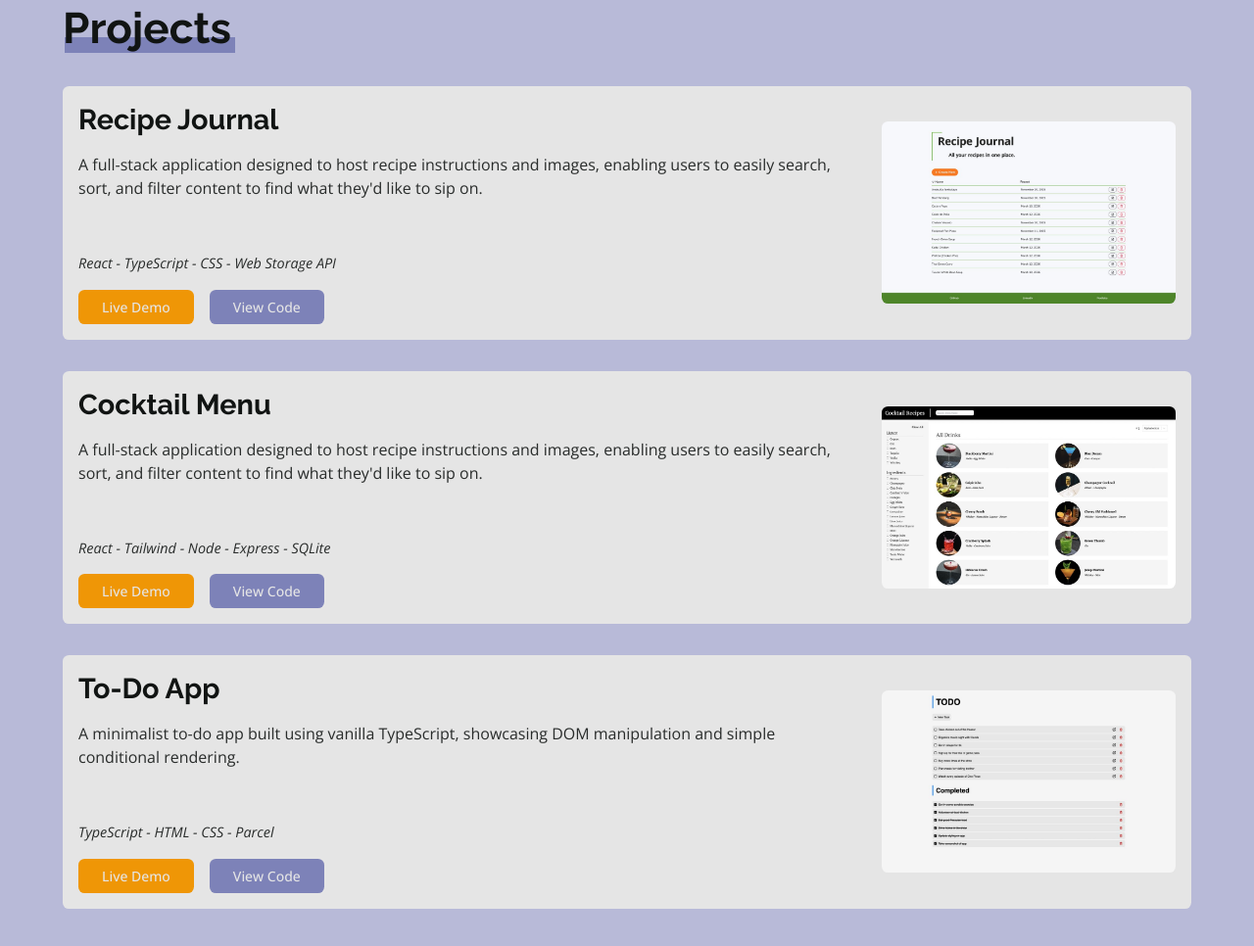
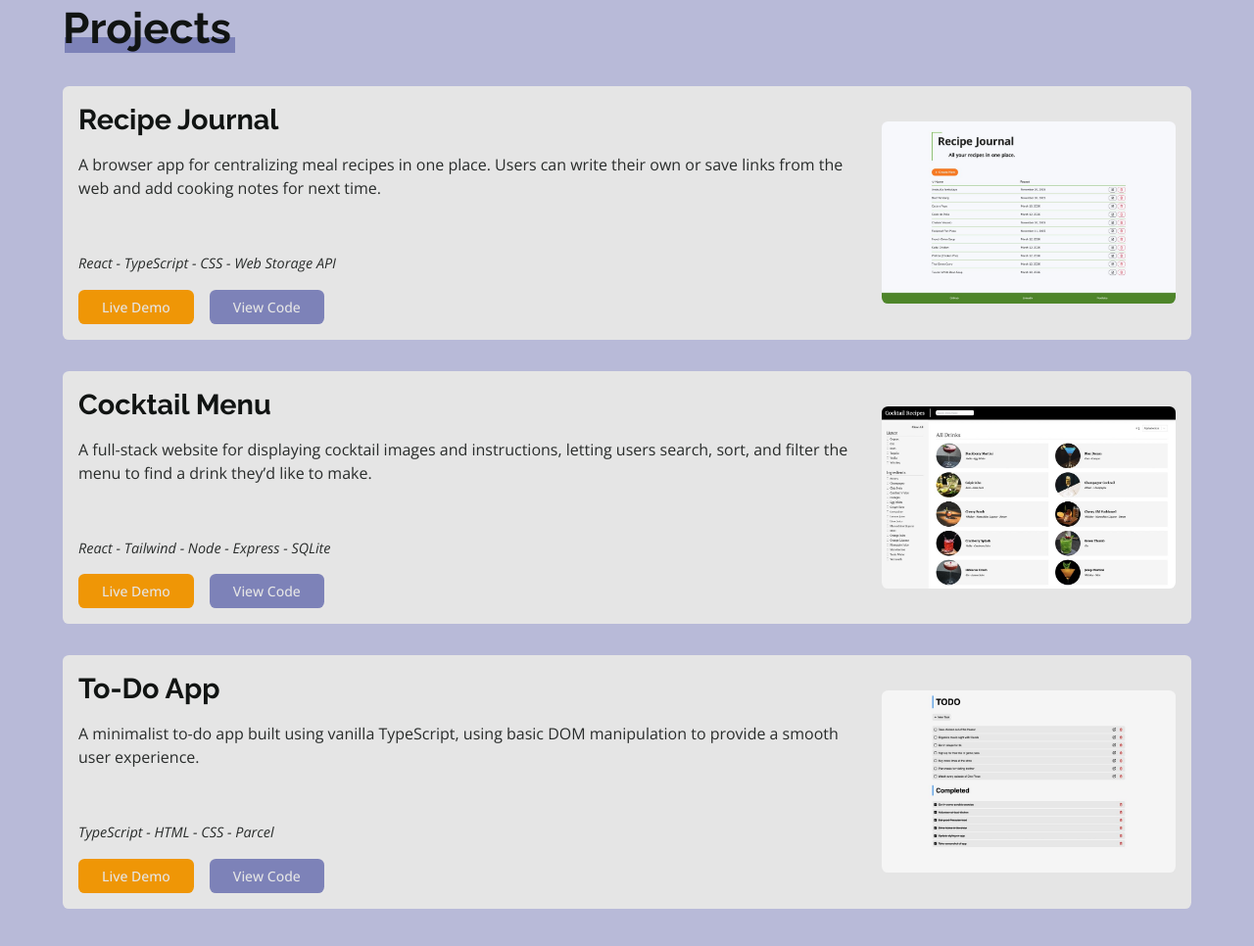
Before and after one commit to jacksoncutler/portfolio, a website built with Parcel: page src/index.html in a window 1280 px wide. Shown: the part 1590-2556 px from the top of the page at 98% size. Built offline with nearby package versions, Linux system fonts and the light colour scheme.

Commit message:
Update CTA and project descriptions

```diff
--- a/src/index.html
+++ b/src/index.html
@@ -30,7 +30,7 @@
             <span class="title-underline lg">Jackson</span>
             <span class="title-underline lg">Cutler</span>
           </h1>
-          <p class="hero-desc">Transforming ideas into clean digital creations.</p>
+          <p class="hero-desc">Transforming ideas into clean digital solutions.</p>
           <div class="hero-img"></div>
         </div>
       </section>
@@ -94,9 +94,8 @@
               <div class="project-info">
                 <h3>Recipe Journal</h3>
                 <p class="project-description">
-                  A full-stack application designed to host recipe instructions and
-                  images, enabling users to easily search, sort, and filter content to
-                  find what they'd like to sip on.
+                  A browser app for centralizing meal recipes in one place. Users can write
+                  their own or save links from the web and add cooking notes for next time.
                 </p>
                 <br />
                 <p class="project-tools">
@@ -104,7 +103,9 @@
                 </p>
               </div>
               <div class="project-links">
-                <a href="https://recipe-journal-e2c16.web.app/" class="button md action">Live Demo</a>
+                <a href="https://recipe-journal-e2c16.web.app/" class="button md action"
+                  >Live Demo</a
+                >
                 <a
                   href="https://github.com/jacksoncutler/recipe-journal"
                   class="button md"
@@ -121,9 +122,9 @@
               <div class="project-info">
                 <h3>Cocktail Menu</h3>
                 <p class="project-description">
-                  A full-stack application designed to host recipe instructions and
-                  images, enabling users to easily search, sort, and filter content to
-                  find what they'd like to sip on.
+                  A full-stack website for displaying cocktail images and instructions,
+                  letting users search, sort, and filter the menu to find a drink they’d
+                  like to make.
                 </p>
                 <br />
                 <p class="project-tools">
@@ -148,8 +149,8 @@
               <div class="project-info">
                 <h3>To-Do App</h3>
                 <p class="project-description">
-                  A minimalist to-do app built using vanilla TypeScript, showcasing DOM
-                  manipulation and simple conditional rendering.
+                  A minimalist to-do app built using vanilla TypeScript, using basic DOM
+                  manipulation to provide a smooth user experience.
                 </p>
                 <br />
                 <p class="project-tools"><em>TypeScript - HTML - CSS - Parcel</em></p>
@@ -177,9 +178,8 @@
       <section id="contact" class="contact section">
         <div class="contact-grid">
           <p class="contact-text">
-            Thank you for visiting my portfolio! If you’re searching for a developer to
-            join your team, I’d love to connect. Feel free to reach out via email—I look
-            forward to hearing from you!
+            Thank you for stopping by! If you’re searching for a developer to join your
+            team, please feel free to reach out via email. I look forward to connecting!
           </p>
           <div class="contact-links">
             <a
```
